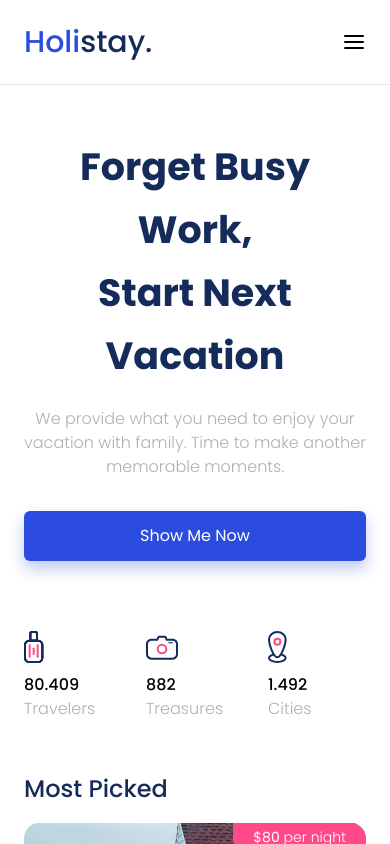
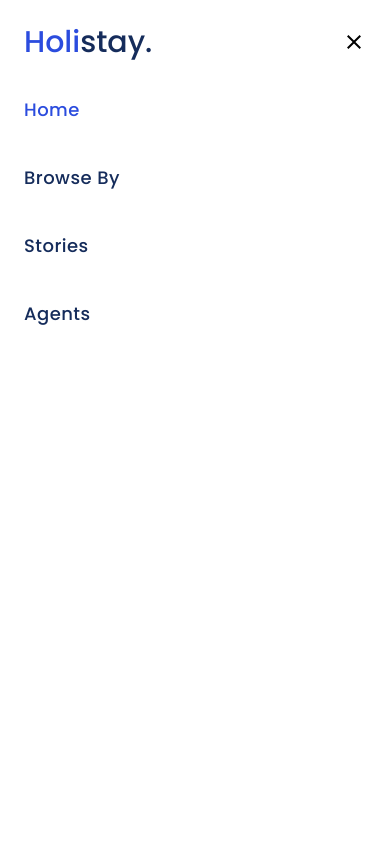
Before and after one commit to LukmanRambe/Holistay, a React (Create React App) app: page / in a window 390 px wide. Both pictures are taken after a click on the button "Open drawer". Shown: the top 844 px of the page. Built offline with nearby package versions, Linux system fonts and the light colour scheme.

Commit message:
fix: set drawer z-index to 50 and prevent scrolling

```diff
--- a/src/components/Layout/Header.jsx
+++ b/src/components/Layout/Header.jsx
@@ -1,4 +1,4 @@
-import { useState } from "react";
+import { useEffect, useState } from "react";
 
 import Button from "components/Artifacts/Button";
 import { FiMenu } from "react-icons/fi";
@@ -9,10 +9,26 @@ import IconText from "../Artifacts/IconText/index.jsx";
 
 const Header = (props) => {
 	const [drawerOpen, setDrawerOpen] = useState(false);
+	const [width, setWidth] = useState(0);
 
 	const getNavLinkClass = (path) => {
 		return props.location.pathname === path ? " -text--primary" : "";
 	};
+
+	useEffect(() => {
+		if (typeof window !== "undefined") {
+			window.addEventListener("resize", () => {
+				const windowWidth = window.innerWidth;
+				setWidth(windowWidth);
+			});
+		}
+	}, [width]);
+
+	useEffect(() => {
+		if (typeof window !== "undefined" && window.document) {
+			document.body.style.overflow = drawerOpen ? "hidden" : "unset";
+		}
+	}, [drawerOpen]);
 
 	return (
 		<header className="flex items-center justify-between w-full py-6 bg-white border-b-[1.5px] px-6 xl:px-36 lg:px-10">
@@ -20,22 +36,21 @@ const Header = (props) => {
 				<div className="container">
 					<IconText />
 				</div>
+			</Fade>
 
-				{drawerOpen ? (
-					<div className="absolute top-0 right-0 flex flex-col w-full h-full p-6 bg-white shadow-md lg:hidden md:w-96">
+			{width < 1024 && drawerOpen ? (
+				<Fade duration={250}>
+					<nav className="absolute top-0 left-0 z-50 flex flex-col h-full min-w-full p-6 bg-white">
 						<div className="flex items-center justify-between mb-7">
 							<IconText />
 
-							<button
-								type="button"
-								className="lg:hidden"
-								onClick={() => setDrawerOpen(false)}>
+							<button type="button" onClick={() => setDrawerOpen(false)}>
 								<span className="sr-only">Open drawer</span>
 								<IoMdClose className="w-6 h-6 text-primary" />
 							</button>
 						</div>
 
-						<ul className="flex flex-col gap-10 text-lg font-medium -text--primary-dark">
+						<ul className="flex flex-col gap-10 mt-2 text-lg font-medium -text--primary-dark">
 							<li className={`${getNavLinkClass("/")}`}>
 								<Button
 									type="link"
@@ -69,7 +84,8 @@ const Header = (props) => {
 								</Button>
 							</li>
 						</ul>
-					</div>
+					</nav>
+				</Fade>
 			) : (
 				<nav className="container justify-between hidden lg:flex">
 					<ul className="container flex justify-end gap-10 text-lg font-medium -text--primary-dark">
@@ -109,9 +125,10 @@ const Header = (props) => {
 				</nav>
 			)}
 
+			<Fade>
 				<button
 					type="button"
-					className="lg:hidden"
+					className={`lg:hidden ${drawerOpen ? "hidden" : "block"}`}
 					onClick={() => setDrawerOpen(true)}>
 					<span className="sr-only">Open drawer</span>
 					<FiMenu className="w-6 h-6 text-primary" />
```
Lines whose indentation alone changed are shown as unchanged.
